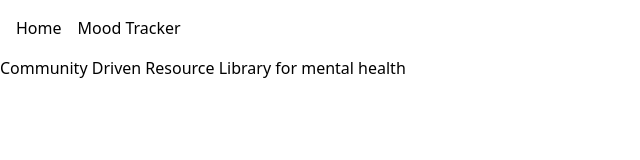
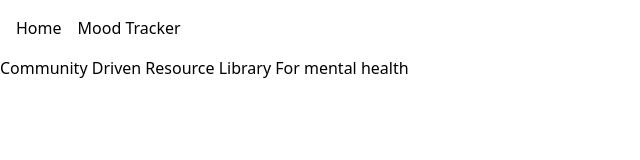
Before and after one commit to Noskathon-Lite/Error_404, a React (Create React App) app in the folder frontend/: page / in a window 1280 px wide. Shown: the top 160 px of the page, without its empty margins (0-640 px from the left). Built offline with nearby package versions, Linux system fonts and the light colour scheme.

Commit message:
Small change

```diff
--- a/frontend/src/Home.js
+++ b/frontend/src/Home.js
@@ -1,6 +1,6 @@
 const Home = () => {
     return (
-        <h1>Community Driven Resource Library for mental health</h1>
+        <h1>Community Driven Resource Library For mental health</h1>
     )
 }
 
```
